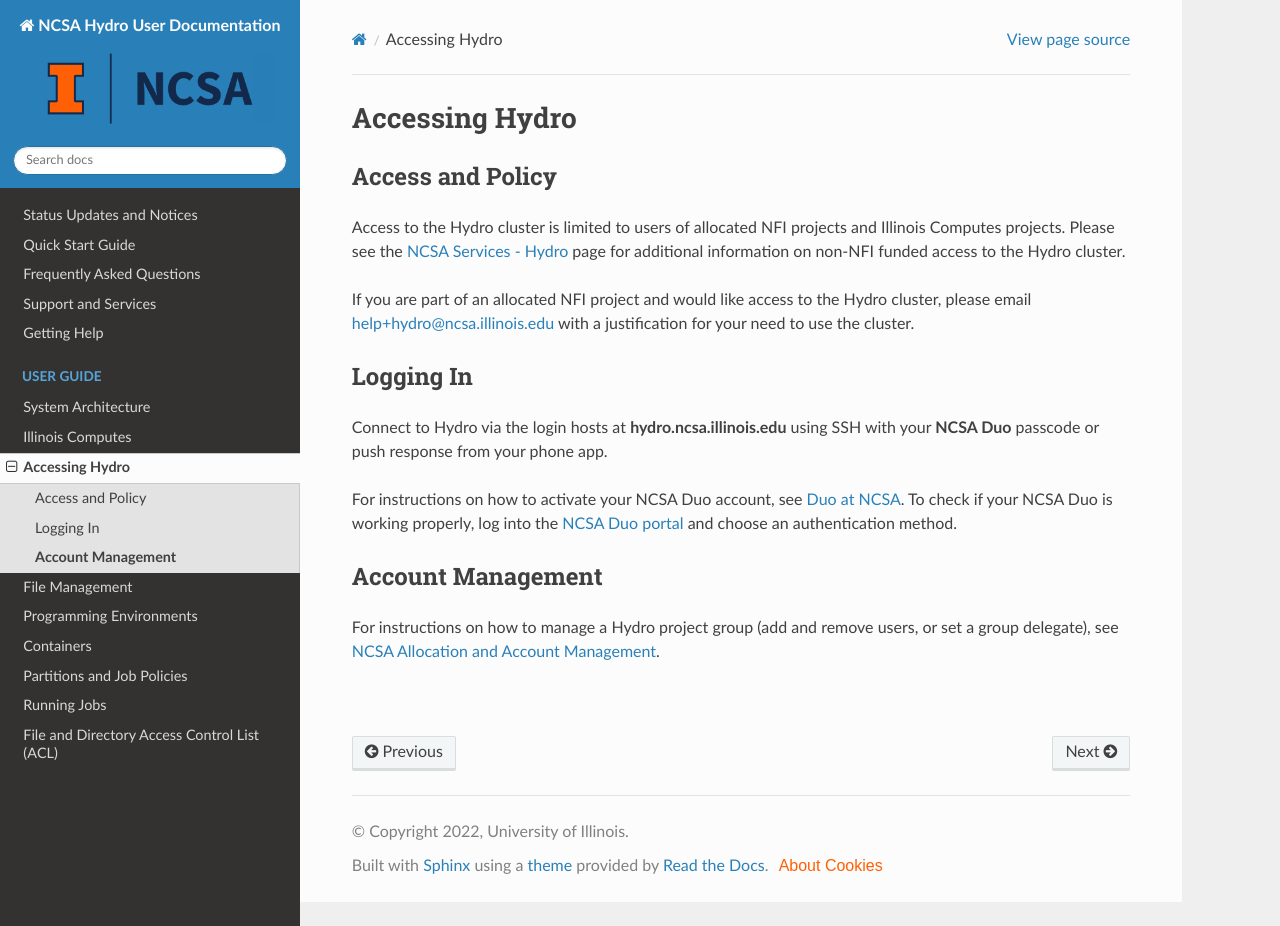
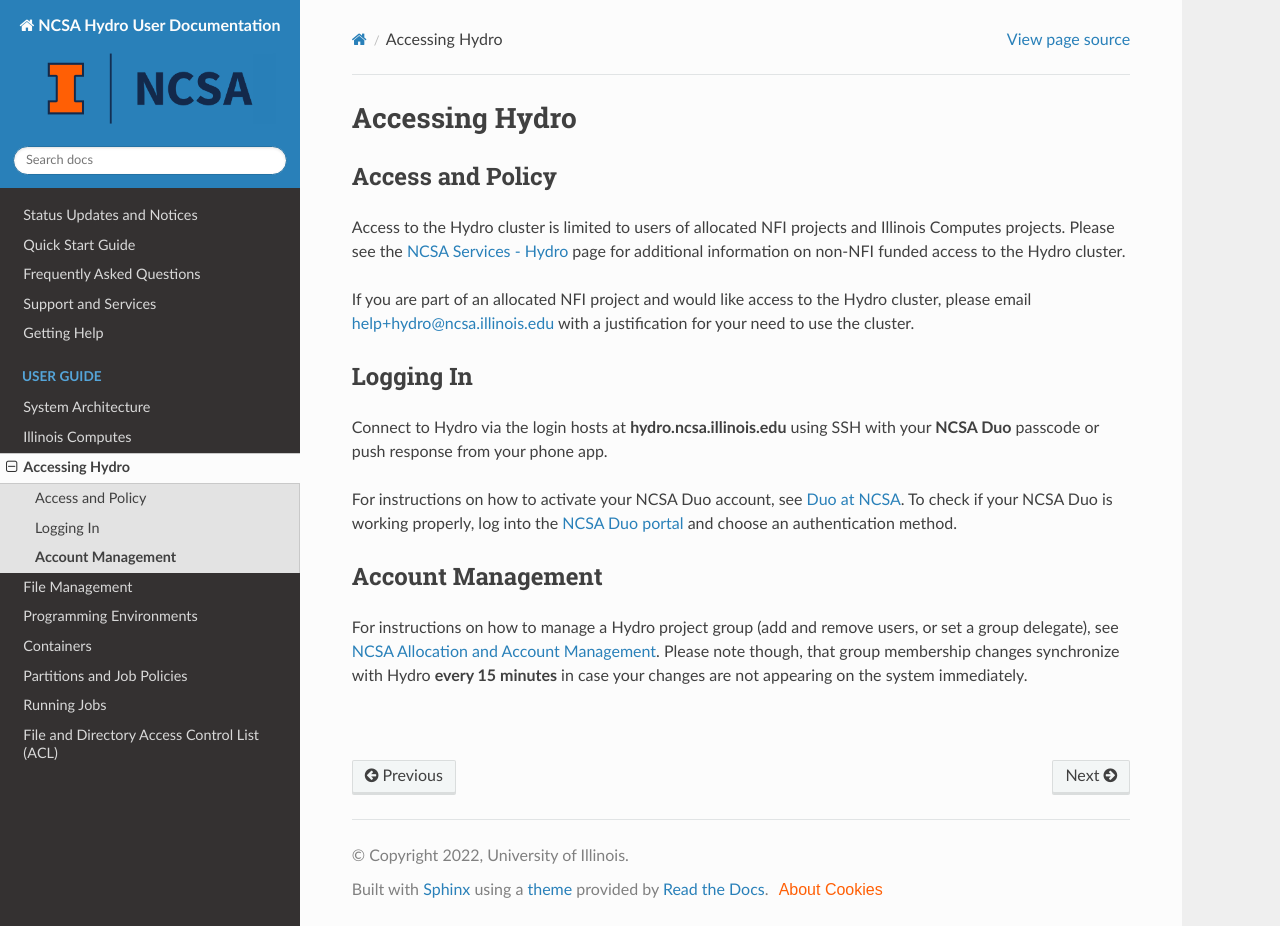
Before and after one commit to ncsa/hydro_documentation, a Sphinx documentation site: the page built from docs/source/user-guide/accessing.rst, in a window 1280 px wide and 926 px high. Built offline with Sphinx 7.4.7 and the Read the Docs theme 2.0.0, drawn with Linux system fonts in a browser that asks for light colours.

Commit message:
Update accessing.rst
Added update interval information to set expectations.

```diff
--- a/docs/source/user-guide/accessing.rst
+++ b/docs/source/user-guide/accessing.rst
@@ -27,6 +27,6 @@
 **Account Management**
 ----------------------
 
-For instructions on how to manage a Hydro project group (add and remove users, or set a group delegate), see `NCSA Allocation and Account Management <https://wiki.ncsa.illinois.edu/display/USSPPRT/NCSA+Allocation+and+Account+Management>`_.
+For instructions on how to manage a Hydro project group (add and remove users, or set a group delegate), see `NCSA Allocation and Account Management <https://wiki.ncsa.illinois.edu/display/USSPPRT/NCSA+Allocation+and+Account+Management>`_. Please note though, that group membership changes synchronize with Hydro **every 15 minutes** in case your changes are not appearing on the system immediately.
 
 |
```
